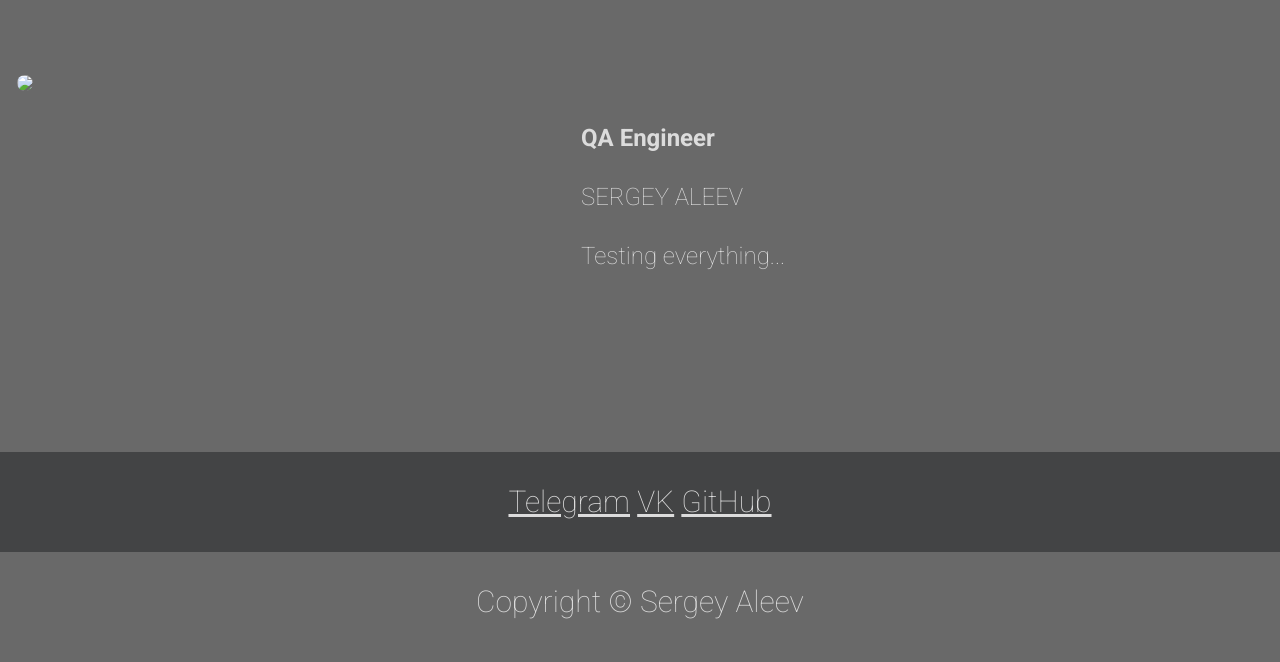
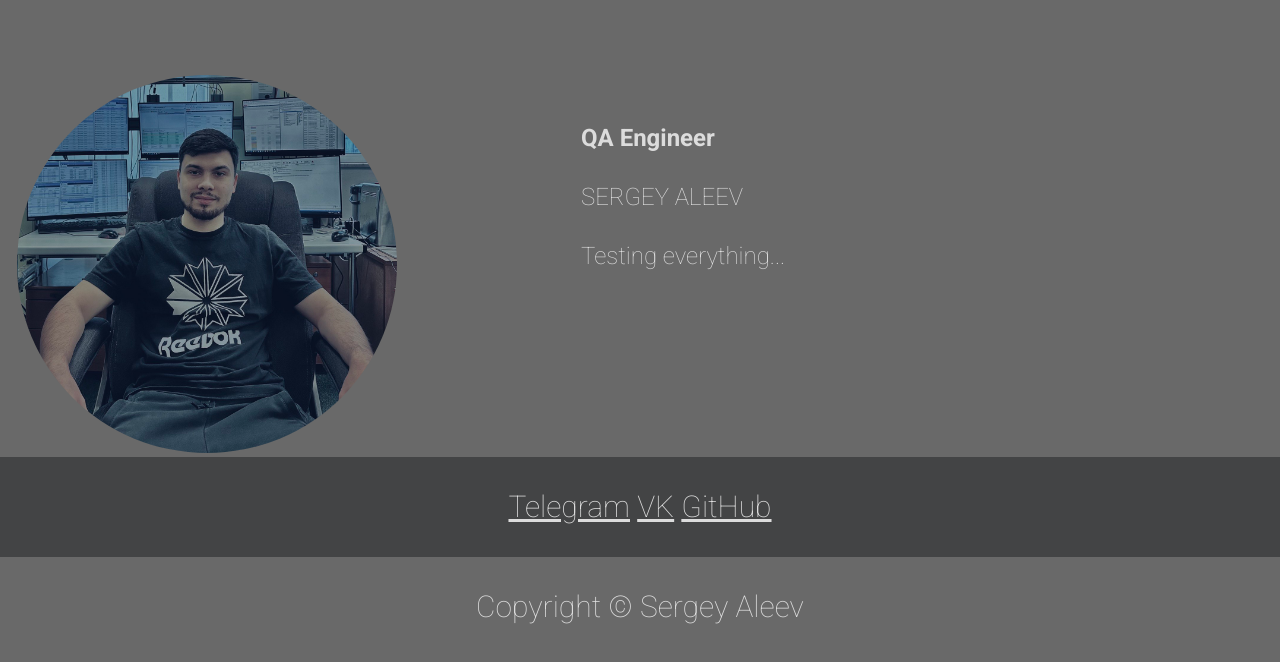
Before and after one commit to Serhio-QA-Aleev/VIS, a plain HTML site: page index.html in a window 1280 px wide. Drawn offline with Linux system fonts and the light colour scheme.

Commit message:
Add files via upload

```diff
--- a/index.html
+++ b/index.html
@@ -11,7 +11,7 @@
 	<h1> </h1>
 
 	<div class="center">
-	<img src="img/photo.jpg">
+	<img src="photo.jpg">
 		<div class="box_text">
 			<p><b>QA Engineer</b></p>
 
```
